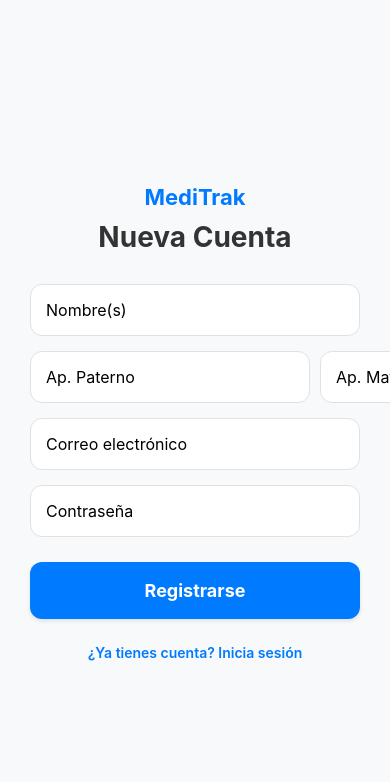
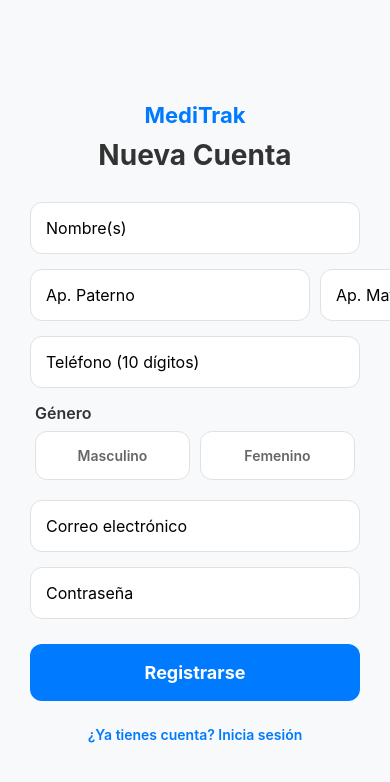
Before and after one commit to fatimaariv/Consultorio-Medico, a React Native app: screen /Register in a window 390 px wide. Shown: the top 782 px of the page. Built offline with nearby package versions, Linux system fonts and the light colour scheme; no server answers.

Commit message:
Recuperacion de cuenta funcionando

```diff
--- a/src/navigation/AppNavigator.tsx
+++ b/src/navigation/AppNavigator.tsx
@@ -7,7 +7,8 @@ import { AuthContext } from '../context/AuthContext';
 import HomeScreen from '../screens/HomeScreen';
 import LoginScreen from '../screens/LoginScreen';
 import RegisterScreen from '../screens/RegisterScreen';
-import ForgotPasswordScreen from '../screens/ForgotPasswordScreen'; // <--- 1. Importar la nueva pantalla
+import ForgotPasswordScreen from '../screens/ForgotPasswordScreen';
+import VerifyCodeScreen from '../screens/VerifyCodeScreen'; // <--- 1. IMPORTA LA PANTALLA DE VERIFICACIÓN
 
 const Stack = createNativeStackNavigator();
 
@@ -22,8 +23,10 @@ export default function AppNavigator() {
         <>
           <Stack.Screen name="Login" component={LoginScreen} />
           <Stack.Screen name="Register" component={RegisterScreen} />
-          {/* 2. Añadirla aquí para que sea accesible desde el Login */}
           <Stack.Screen name="ForgotPassword" component={ForgotPasswordScreen} />
+
+          {/* 2. AÑÁDELA AQUÍ PARA QUE SEA ACCESIBLE */}
+          <Stack.Screen name="VerifyCode" component={VerifyCodeScreen} />
         </>
       )}
     </Stack.Navigator>
--- a/src/screens/HomeScreen.tsx
+++ b/src/screens/HomeScreen.tsx
@@ -1,18 +1,42 @@
-import React from 'react';
-import { View, Text, StyleSheet } from 'react-native';
+import React, { useContext } from 'react';
+import { View, Text, StyleSheet, TouchableOpacity, Alert } from 'react-native';
+import { AuthContext } from '../context/AuthContext'; // Tu contexto
+import { supabase } from '../supabase/supabase'; // Tu cliente de Supabase
 
-export default function HomeScreen({ route }: any) {
-  const { user } = route.params;
+export default function HomeScreen() {
+  const { session } = useContext(AuthContext); // Obtenemos la sesión actual
+
+  const handleLogout = async () => {
+    try {
+      const { error } = await supabase.auth.signOut(); // Cerramos sesión en Supabase
+      if (error) throw error;
+      // Al cerrarse la sesión, AuthContext lo detectará y te enviará al Login
+    } catch (error: any) {
+      Alert.alert("Error", "No se pudo cerrar la sesión: " + error.message);
+    }
+  };
 
   return (
     <View style={styles.container}>
-      <Text style={styles.welcome}>¡Bienvenido, {user.nombre}!</Text>
-      <Text>Tu rol es: {user.rol}</Text>
+      <Text style={styles.welcome}>¡Bienvenido!</Text>
+      <Text style={styles.info}>Usuario: {session?.user?.email}</Text>
+
+      <TouchableOpacity style={styles.logoutButton} onPress={handleLogout}>
+        <Text style={styles.logoutText}>Cerrar Sesión</Text>
+      </TouchableOpacity>
     </View>
   );
 }
 
 const styles = StyleSheet.create({
-  container: { flex: 1, alignItems: 'center', justifyContent: 'center' },
-  welcome: { fontSize: 20, fontWeight: 'bold' }
+  container: { flex: 1, alignItems: 'center', justifyContent: 'center', backgroundColor: '#F8F9FA' },
+  welcome: { fontSize: 24, fontWeight: 'bold', marginBottom: 10 },
+  info: { fontSize: 16, color: '#666', marginBottom: 40 },
+  logoutButton: {
+    backgroundColor: '#FF3B30', // Rojo para indicar salida
+    paddingVertical: 12,
+    paddingHorizontal: 30,
+    borderRadius: 8
+  },
+  logoutText: { color: '#fff', fontSize: 16, fontWeight: 'bold' }
 });
--- a/src/screens/RegisterScreen.tsx
+++ b/src/screens/RegisterScreen.tsx
@@ -1,5 +1,14 @@
 import React, { useState } from 'react';
-import { View, TextInput, TouchableOpacity, StyleSheet, Text, Alert, ActivityIndicator, ScrollView } from 'react-native';
+import {
+  View,
+  TextInput,
+  TouchableOpacity,
+  StyleSheet,
+  Text,
+  Alert,
+  ActivityIndicator,
+  ScrollView
+} from 'react-native';
 import { supabase } from '../supabase/supabase';
 
 export default function RegisterScreen({ navigation }: any) {
@@ -10,18 +19,22 @@ export default function RegisterScreen({ navigation }: any) {
     apellido_m: '',
     email: '',
     password: '',
+    telefono: '',
+    genero: '', // Se llenará con los botones
   });
 
   const handleRegister = async () => {
-  const { nombre, apellido_p, apellido_m, email, password } = formData;
-  if (!nombre || !apellido_p || !email || !password) {
-    Alert.alert("Atención", "Por favor completa los campos obligatorios.");
+    const { nombre, apellido_p, apellido_m, email, password, telefono, genero } = formData;
+
+    // Validación de campos obligatorios
+    if (!nombre || !apellido_p || !email || !password || !telefono || !genero) {
+      Alert.alert("Atención", "Por favor completa todos los campos.");
       return;
     }
 
     setLoading(true);
     try {
-    // 1. Crear el usuario en Supabase Auth
+      // 1. Crear el usuario en la autenticación de Supabase
       const { data: authData, error: authError } = await supabase.auth.signUp({
         email: email,
         password: password,
@@ -29,24 +42,25 @@ const handleRegister = async () => {
 
       if (authError) throw authError;
 
-    // 2. Insertar en tu tabla 'usuario'
-    // CORRECCIÓN: Usamos 'rol' (string) porque así está en tu database.types.ts
+      // 2. Insertar los datos adicionales en tu tabla 'usuarios'
       const { error: dbError } = await supabase
-      .from('usuario')
+        .from('usuarios')
         .insert([
           {
             nombre: nombre,
-          apellido_p: apellido_p,
-          apellido_m: apellido_m,
+            apellido1: apellido_p,
+            apellido2: apellido_m || '',
             correo: email,
             contrasena: password,
-          rol: 'paciente', // <--- Esto es lo que cambié para que no te dé error de tipos
+            genero: genero,
+            id_rol: 3, // Rol predeterminado (ej. Paciente)
+            telefono: telefono,
           }
         ]);
 
       if (dbError) throw dbError;
 
-    Alert.alert("¡Éxito!", "Cuenta creada correctamente.");
+      Alert.alert("¡Éxito!", "Cuenta creada. Por favor revisa tu correo para confirmar.");
       navigation.navigate('Login');
     } catch (error: any) {
       Alert.alert("Error de registro", error.message);
@@ -55,19 +69,20 @@ const handleRegister = async () => {
     }
   };
 
-  // AQUÍ EMPIEZA TU DISEÑO (INTACTO)
   return (
     <ScrollView contentContainerStyle={styles.container}>
       <Text style={styles.brand}>MediTrak</Text>
       <Text style={styles.title}>Nueva Cuenta</Text>
 
       <View style={styles.inputGroup}>
+        {/* Nombres */}
         <TextInput
           placeholder="Nombre(s)"
           style={styles.input}
           onChangeText={(text) => setFormData({...formData, nombre: text})}
         />
 
+        {/* Apellidos en una sola fila */}
         <View style={styles.row}>
           <TextInput
             placeholder="Ap. Paterno"
@@ -81,6 +96,46 @@ const handleRegister = async () => {
           />
         </View>
 
+        {/* Teléfono */}
+        <TextInput
+          placeholder="Teléfono (10 dígitos)"
+          style={styles.input}
+          keyboardType="phone-pad"
+          maxLength={10}
+          onChangeText={(text) => setFormData({...formData, telefono: text})}
+        />
+
+        {/* Selector de Género (Botones) */}
+        <Text style={styles.label}>Género</Text>
+        <View style={styles.genderContainer}>
+          <TouchableOpacity
+            style={[
+              styles.genderButton,
+              formData.genero === 'masculino' && styles.genderButtonSelected
+            ]}
+            onPress={() => setFormData({...formData, genero: 'masculino'})}
+          >
+            <Text style={[
+              styles.genderText,
+              formData.genero === 'masculino' && styles.genderTextSelected
+            ]}>Masculino</Text>
+          </TouchableOpacity>
+
+          <TouchableOpacity
+            style={[
+              styles.genderButton,
+              formData.genero === 'femenino' && styles.genderButtonSelected
+            ]}
+            onPress={() => setFormData({...formData, genero: 'femenino'})}
+          >
+            <Text style={[
+              styles.genderText,
+              formData.genero === 'femenino' && styles.genderTextSelected
+            ]}>Femenino</Text>
+          </TouchableOpacity>
+        </View>
+
+        {/* Email y Contraseña */}
         <TextInput
           placeholder="Correo electrónico"
           style={styles.input}
@@ -115,7 +170,6 @@ const handleRegister = async () => {
   );
 }
 
-// TUS ESTILOS ORIGINALES SIN TOCAR
 const styles = StyleSheet.create({
   container: { flexGrow: 1, justifyContent: 'center', padding: 30, backgroundColor: '#F8F9FA' },
   brand: { fontSize: 22, textAlign: 'center', color: '#007AFF', fontWeight: 'bold', marginBottom: 10 },
@@ -131,16 +185,27 @@ const styles = StyleSheet.create({
     borderColor: '#E1E1E1',
     fontSize: 16
   },
+  label: { fontSize: 16, color: '#333', marginBottom: 8, fontWeight: '600', marginLeft: 5 },
+  genderContainer: { flexDirection: 'row', justifyContent: 'space-between', marginBottom: 20 },
+  genderButton: {
+    flex: 1,
+    padding: 15,
+    backgroundColor: '#fff',
+    borderRadius: 12,
+    borderWidth: 1,
+    borderColor: '#E1E1E1',
+    alignItems: 'center',
+    marginHorizontal: 5,
+  },
+  genderButtonSelected: { backgroundColor: '#007AFF', borderColor: '#007AFF' },
+  genderText: { color: '#666', fontWeight: '600' },
+  genderTextSelected: { color: '#fff' },
   button: {
     backgroundColor: '#007AFF',
     padding: 18,
     borderRadius: 12,
     alignItems: 'center',
     elevation: 2,
-    shadowColor: '#000',
-    shadowOffset: { width: 0, height: 2 },
-    shadowOpacity: 0.1,
-    shadowRadius: 4,
   },
   buttonText: { color: '#fff', fontSize: 18, fontWeight: 'bold' },
   footer: { marginTop: 25, alignItems: 'center' },
--- /dev/null
+++ b/src/screens/VerifyCodeScreen.tsx
@@ -0,0 +1,98 @@
+import React, { useState } from 'react';
+import { View, TextInput, TouchableOpacity, StyleSheet, Text, Alert, ActivityIndicator } from 'react-native';
+import { supabase } from '../supabase/supabase';
+
+export default function VerifyCodeScreen({ route, navigation }: any) {
+  const { email } = route.params; // Recibimos el email de la pantalla anterior
+  const [code, setCode] = useState('');
+  const [newPassword, setNewPassword] = useState('');
+  const [loading, setLoading] = useState(false);
+
+  const handleVerifyAndChange = async () => {
+    if (!code || !newPassword) {
+      Alert.alert("Atención", "Por favor ingresa el código y tu nueva contraseña.");
+      return;
+    }
+
+    setLoading(true);
+    try {
+      // 1. Verificamos el código (OTP)
+      const { error: verifyError } = await supabase.auth.verifyOtp({
+        email,
+        token: code,
+        type: 'recovery',
+      });
+
+      if (verifyError) throw verifyError;
+
+      // 2. Si el código es correcto, actualizamos la contraseña
+      const { error: updateError } = await supabase.auth.updateUser({
+        password: newPassword
+      });
+
+      if (updateError) throw updateError;
+
+      Alert.alert("¡Éxito!", "Tu contraseña ha sido actualizada.");
+      navigation.navigate('Login');
+
+    } catch (error: any) {
+      Alert.alert("Error", error.message);
+    } finally {
+      setLoading(false);
+    }
+  };
+
+  return (
+    <View style={styles.container}>
+      <Text style={styles.brand}>MediTrak</Text>
+      <Text style={styles.title}>Verificar Código</Text>
+      <Text style={styles.subtitle}>Ingresa el código enviado a {email}</Text>
+
+      <View style={styles.inputGroup}>
+        <TextInput
+          placeholder="Código de 6 dígitos"
+          style={styles.input}
+          onChangeText={setCode}
+          keyboardType="number-pad"
+          maxLength={6}
+        />
+        <TextInput
+          placeholder="Nueva contraseña"
+          style={styles.input}
+          onChangeText={setNewPassword}
+          secureTextEntry
+        />
+      </View>
+
+      <TouchableOpacity style={styles.button} onPress={handleVerifyAndChange} disabled={loading}>
+        {loading ? <ActivityIndicator color="#fff" /> : <Text style={styles.buttonText}>Cambiar contraseña</Text>}
+      </TouchableOpacity>
+    </View>
+  );
+}
+
+// Estilos idénticos a tus otras pantallas para mantener la uniformidad
+const styles = StyleSheet.create({
+  container: { flex: 1, justifyContent: 'center', padding: 30, backgroundColor: '#F8F9FA' },
+  brand: { fontSize: 22, textAlign: 'center', color: '#007AFF', fontWeight: 'bold', marginBottom: 10 },
+  title: { fontSize: 28, fontWeight: 'bold', marginBottom: 10, textAlign: 'center', color: '#333' },
+  subtitle: { fontSize: 14, color: '#666', textAlign: 'center', marginBottom: 30 },
+  inputGroup: { marginBottom: 20 },
+  input: {
+    backgroundColor: '#fff',
+    padding: 15,
+    borderRadius: 12,
+    marginBottom: 15,
+    borderWidth: 1,
+    borderColor: '#E1E1E1',
+    fontSize: 16
+  },
+  button: {
+    backgroundColor: '#007AFF',
+    padding: 18,
+    borderRadius: 12,
+    alignItems: 'center',
+    elevation: 2,
+  },
+  buttonText: { color: '#fff', fontSize: 18, fontWeight: 'bold' },
+});
```
Also changed, not shown: src/screens/ForgotPasswordScreen.tsx (+12 -11 lines), src/supabase/database.types.ts (+127 -101 lines), supabase-2.ts (deleted). Lines whose indentation alone changed are shown as unchanged.
